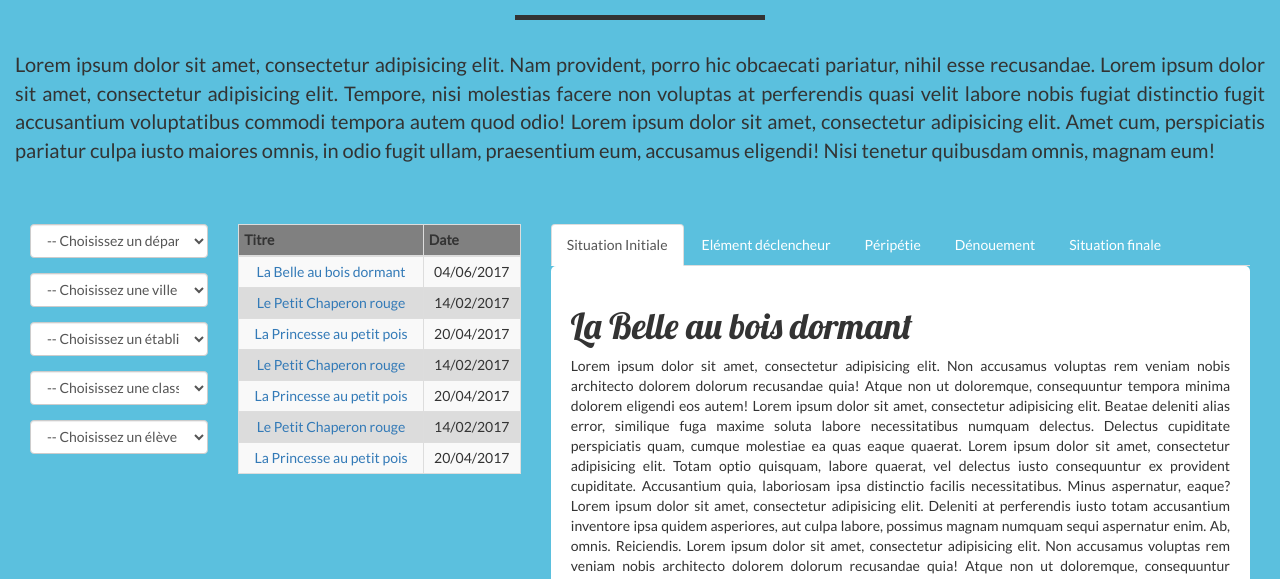
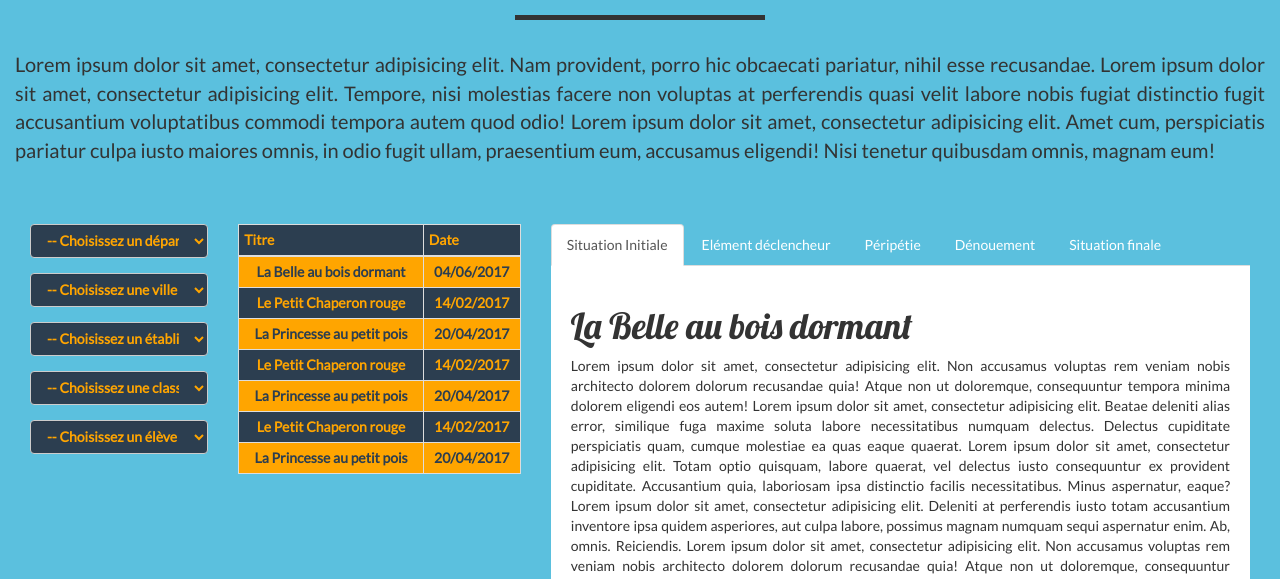
Before and after one commit to titistef54/jetuil, a plain HTML site: page Tests_bootstrap/views/visiteurs/bibliotheque_visiteur.html in a window 1280 px wide. Shown: the part 221-800 px from the top of the page. Drawn offline with nearby package versions, Linux system fonts and the light colour scheme.

Commit message:
Modification bibliothèque visiteurs
- Modification couleur des "SELECT"
- Modification couleur du tableau

```diff
--- a/Tests_bootstrap/css/style.css
+++ b/Tests_bootstrap/css/style.css
@@ -240,17 +240,40 @@ p.description_bibliotheque {
     font-family: Lato, "Montserrat", "Helvetica Neue", Helvetica, Arial, sans-serif;
 }
 
+.titre {
+    background-color: #2C3E50;
+    color: orange;
+    text-align: center;
+}
+
 .impair {
-    background-color: gray;
+    background-color: orange!important;
+}
+
+.impair a, .impair td {
+    color: #2C3E50;
+    font-weight: bold;
 }
 
 .pair {
-    background-color: gainsboro;
+    background-color: #2C3E50 !important;
+}
+
+.pair a, .pair td {
+    color: orange;
+    font-weight: bold;
+}
+
+
+.color-form {
+    color: orange;
+    font-weight: bold;
+    background-color: #2C3E50;
 }
 
 .content_bibliotheque {
     background-color: white;
-    border-radius: 5px;
+    border-radius: 0 0 5px 5px;
     padding: 20px;
     text-align: justify;
 }
@@ -292,7 +315,8 @@ p.description_bibliotheque {
 }
 
 .carte {
-    width: 60px;
+    width: 70px;
+    height: 60px;
 }
 
 #chevalier {
@@ -316,6 +340,10 @@ p.description_bibliotheque {
 
 #ensemble_bouton {
     padding-top: 20px;
+}
+.col-xs-4.col-sm-3.col-md-2 {
+    margin-bottom: 10px;
+    margin-top: 10px;
 }
 /* PAGE DE CONNEXION */
 #connexion {
--- a/Tests_bootstrap/views/visiteurs/bibliotheque_visiteur.html
+++ b/Tests_bootstrap/views/visiteurs/bibliotheque_visiteur.html
@@ -35,7 +35,7 @@
             </button>
             <a href="#" class="navbar-brand"><img class="logo" src="../../img/logo_grenouille.png"
                                                   alt="Logo du site représentant une grenouille"></a>
-            <p class="navbar-text">Je tu il ra...conte(s)</p>
+            <p class="navbar-text"><a href="../../index.html">Je tu il ra...conte(s)</a></p>
         </div>
         <!-- /.navbar-header -->
         <div class="collapse navbar-collapse" id="burger_menu">
@@ -72,7 +72,7 @@
         <div id="formulaire_choix">
             <form action="" class="col-lg-2">
                 <div class="form-group">
-                    <select name="departement" id="departement" class="form-control">
+                    <select name="departement" id="departement" class="form-control color-form">
                         <option value="" disabled selected>-- Choisissez un département --</option>
                         <option value="ain">01 - Ain</option>
                         <option value="aisne">02 - Aisne</option>
@@ -80,7 +80,7 @@
                     </select>
                 </div>
                 <div class="form-group">
-                    <select name="ville" id="ville" class="form-control">
+                    <select name="ville" id="ville" class="form-control color-form">
                         <option value="ville" disabled selected>-- Choisissez une ville --</option>
                         <option value="abbecourt">Abbécourt</option>
                         <option value="achery">Achery</option>
@@ -88,7 +88,7 @@
                     </select>
                 </div>
                 <div class="form-group">
-                    <select name="etablissement" id="etablissement" class="form-control">
+                    <select name="etablissement" id="etablissement" class="form-control color-form">
                         <option value="etablissement" disabled selected>-- Choisissez un établissement --</option>
                         <option value="albert_schweitzer">Ecole Albert Schweitzer</option>
                         <option value="pierre_dohm">Ecole Pierre Dohm</option>
@@ -96,7 +96,7 @@
                     </select>
                 </div>
                 <div class="form-group">
-                    <select name="classe" id="classe" class="form-control">
+                    <select name="classe" id="classe" class="form-control color-form">
                         <option value="classe" disabled selected>-- Choisissez une classe --</option>
                         <option value="gs">GS</option>
                         <option value="cp">CP</option>
@@ -104,7 +104,7 @@
                     </select>
                 </div>
                 <div class="form-group">
-                    <select name="eleve" id="eleve" class="form-control">
+                    <select name="eleve" id="eleve" class="form-control color-form">
                         <option value="eleve" disabled selected>-- Choisissez un élève --</option>
                         <option value="pascal">Pascal GIRAUD</option>
                         <option value="christophe">Christophe MARIN</option>
@@ -120,7 +120,7 @@
                                                 </caption>
                     -->
                     <thead>
-                    <tr class="impair">
+                    <tr class="titre">
                         <th>Titre</th>
                         <th>Date</th>
                     </tr>
```
